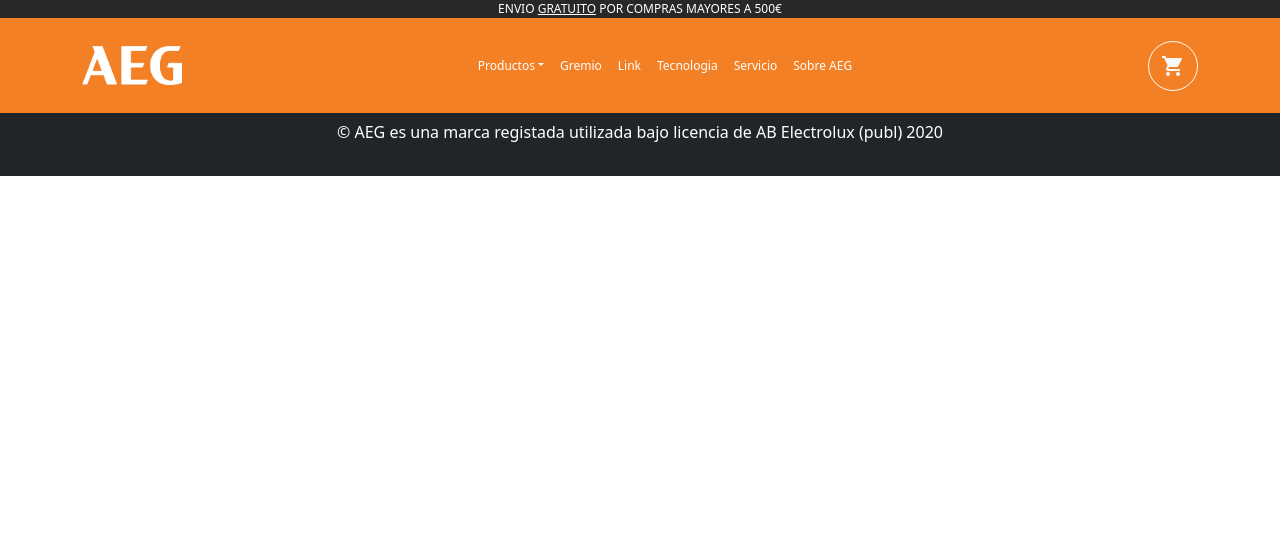
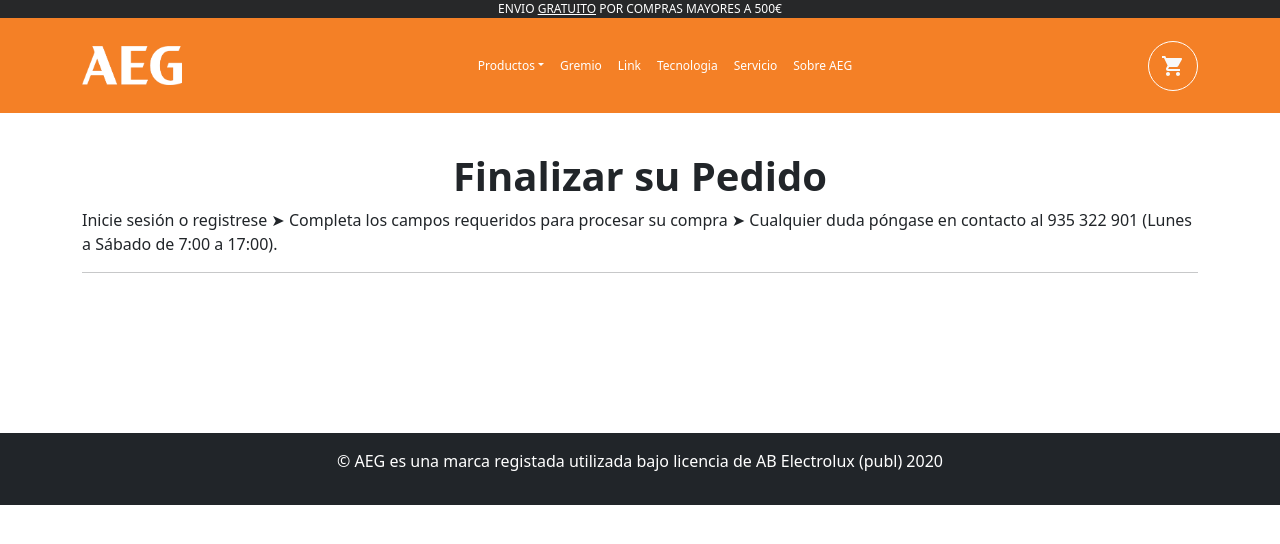
Before and after one commit to BalaguerDev/aeg-ecommerce-react, a React (Create React App) app: page /pedido in a window 1280 px wide. Shown: the top 544 px of the page. Built offline with nearby package versions, Linux system fonts and the light colour scheme.

Commit message:
checkoutcart

```diff
--- a/src/assets/db/db.json
+++ b/src/assets/db/db.json
@@ -9,7 +9,7 @@
             "img": "https://res.cloudinary.com/drghk9p6q/image/upload/v1668073629/product-img/BSB_12C2_LI-402B_e4rtt5.webp",
             "description": "Taladro compacto solo 192mm. 32Nm (2.0Ah) / 40Nm (4.0Ah) de par para la máxima potencia. Portabrocas FIXTEC™ de apriete rápido metálico y autobloqueo de 10mm. Caja de engranajes de dos velocidades para una mayor versatilidad. Caja y engranajes metálica para mayor durabilidad. Indicador de carga de la batería y clip para el cinturón. Selector de 3 modos, fácil de usar entre aplicaciones. Equipada con baterías de tecnología AEG PROLITHIUM-ION™ con protección contra la sobrecarga para una máxima durabilidad de la batería y de la herramienta. Gatillo electrónico con velocidad variable",
             "rating": 5,
-            "stock":15
+            "stock":1
           },
           {
             "id": 2,
--- a/src/routes/pages/checkoutCart/CheckoutCart.jsx
+++ b/src/routes/pages/checkoutCart/CheckoutCart.jsx
@@ -2,8 +2,36 @@
 
 const CheckoutCart = () => {
   return (
-    <div>CheckoutCart</div>
+
+  <div>
+    <div className="container my-5 py-5">
+        <div className="row">
+            <div className="col-12 mb-5">
+                <h1 className="display-6 fw-bolder text-center">Finalizar su Pedido</h1>
+                <p>Inicie sesión o registrese ➤ Completa los campos requeridos para procesar su compra ➤ Cualquier duda póngase en contacto al 935 322 901 (Lunes a Sábado de 7:00 a 17:00). </p>
+
+                <hr />
+            </div>
+        </div>
+
+        <div className="col-xs-12 col-12">
+          <div className="row">
+            {/* dirección de envio y datos personales */}
+            <div className="col-md-4 col-sm-5 col-xs-12 col-12">
+
+            </div>
+            {/* dirección de envio y datos personales */}
+
+            <div className="col-md-8 col-sm-7 col-xs-12 col-12">
+
+            </div>
+          </div>
+
+        </div>
+    </div>
+  </div>
   )
 }
+console.log("pagina pedido")
 
 export default CheckoutCart
```
